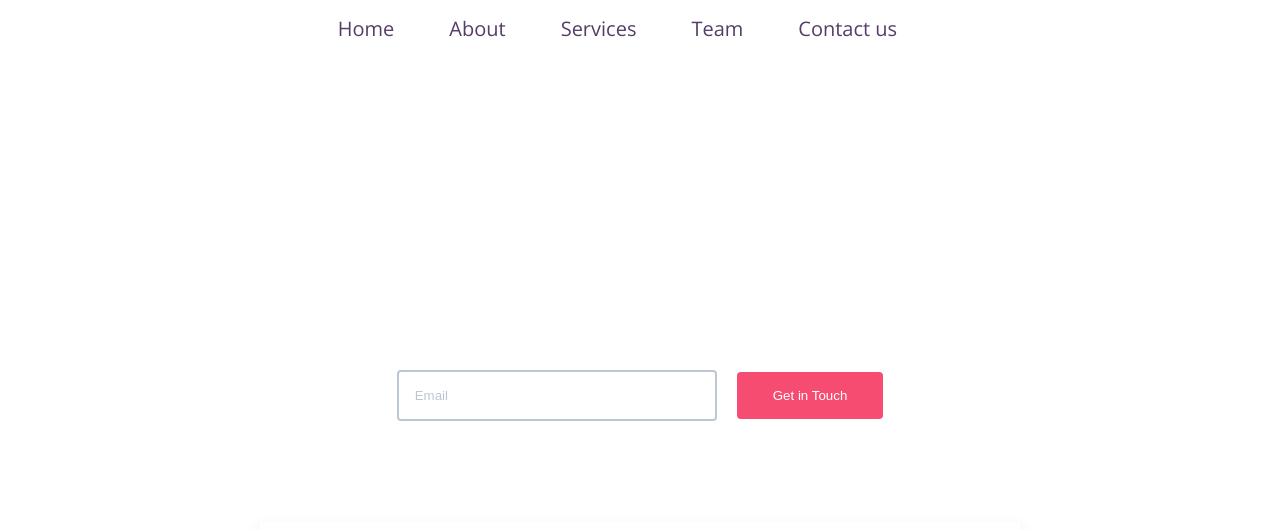
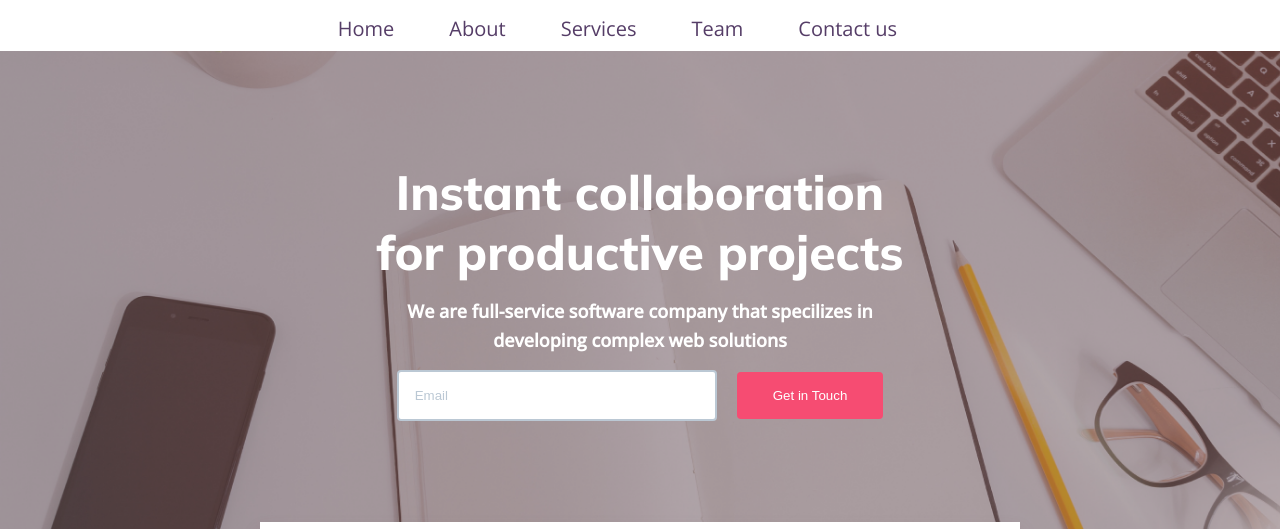
Before and after one commit to ManiReddyt/Technofevers, a website: page index.html in a window 1280 px wide. Shown: the part 145-674 px from the top of the page. Drawn offline with nearby package versions, Linux system fonts and the light colour scheme; the site is published under a folder, as on GitHub Pages, so addresses that start at the root find nothing.

Commit message:
modified style.css file

```diff
--- a/css/style.css
+++ b/css/style.css
@@ -70,7 +70,7 @@ body {
   flex-direction: column;
   justify-content: center;
   align-items: center;
-  background-image: url(/img/introbg.png);
+  background-image: url(../img/introbg.png);
   background-size: cover; }
   @media only screen and (max-width: 600px) {
     .intro .intro__part1 {
```
